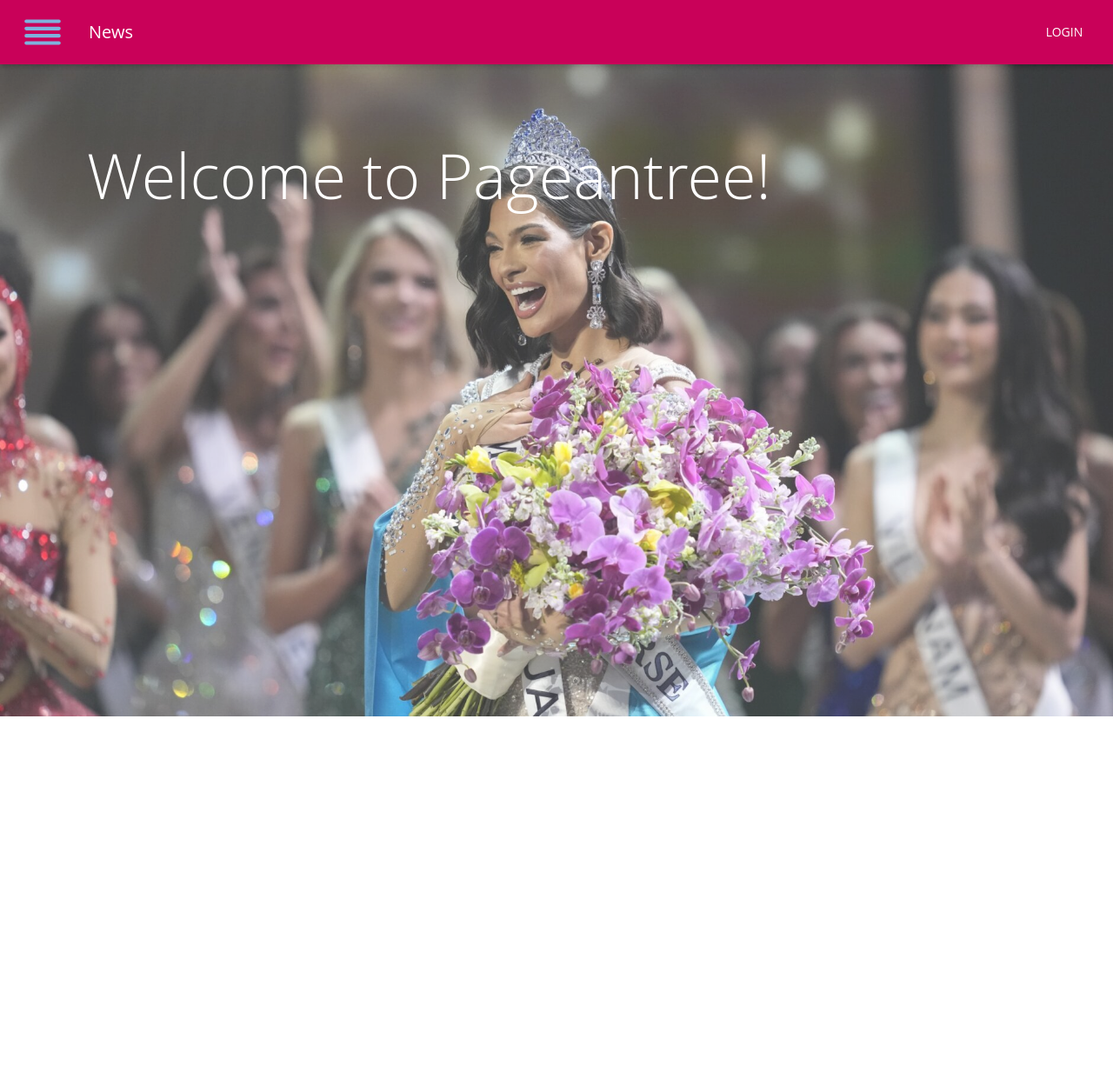
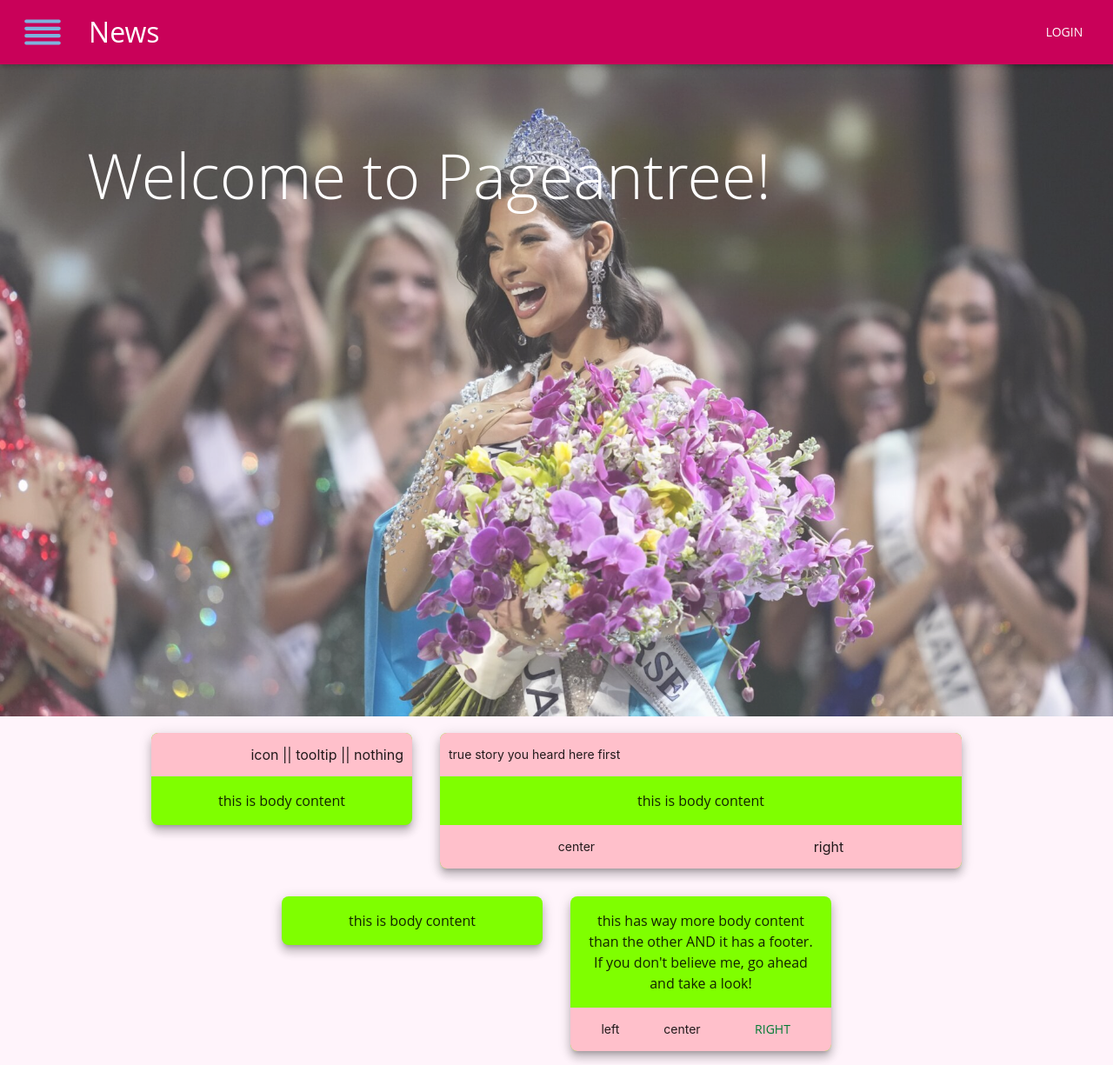
Before and after one commit to seanianking/pageantree, a React (Create React App) app in the folder client/: page / in a window 1280 px wide. Shown: the whole page at 87% size. Before the commit the page ends 827 px from the top, so only its background shows below. Built offline with nearby package versions, Linux system fonts and the light colour scheme.

Commit message:
basic layout added, simple card (sans theming) complete

```diff
--- /dev/null
+++ b/client/src/components/HomeBanner.js
@@ -0,0 +1,32 @@
+import React from "react";
+import { Container, Typography } from "@mui/material";
+import { useTheme } from "@mui/material/styles";
+import Banner from "../assets/images/banner.jpg"
+import styled from 'styled-components'
+
+const HomeBanner = () => {
+    const theme = useTheme();
+    return (
+        <Container maxWidth={'100%'} sx={{ padding: '0 !important' }}>
+            <StyledText color={theme.palette.primary.contrastText} variant="h1"> Welcome to Pageantree! </StyledText>
+            <StyledBanner src={Banner} alt="Miss El Salvador crowning" />
+        </Container>
+    );
+};
+
+export default HomeBanner;
+
+const StyledBanner = styled.img`
+width: 100vw;
+height: 750px;
+opacity: 0.8;
+object-fit: cover;
+object-position: 0 0;
+`
+
+const StyledText = styled(Typography)`
+position: absolute;
+margin-top: 85px;
+z-index:10000;
+margin-left: 100px;
+`
--- /dev/null
+++ b/client/src/components/SimpleCard.js
@@ -0,0 +1,106 @@
+import React from 'react'
+import { Card, Typography } from '@mui/material'
+import styled from 'styled-components'
+
+
+
+const SimpleCard = ({
+    headerText,
+    headerRight,
+    bodyContent,
+    footerLeft,
+    footerCenter,
+    footerRight,
+    height = "fit-content",
+    width = "300px"
+}) => {
+
+    const checkFooter = (footerLeft, footerCenter, footerRight) => {
+        if (footerLeft || footerCenter || footerRight) {
+            console.log("true")
+            return true
+        } else {
+            console.log("false")
+            return false
+        }
+    }
+    const checkHeader = (headerText, headerRight) => {
+        if (headerText || headerRight) {
+            console.log("true")
+            return true
+        } else {
+            console.log("false")
+            return false
+        }
+    }
+    return (
+
+        <StyledCard raised sx={{ height: { height }, width: { width }, backgroundColor: "chartreuse" }}>
+            {checkHeader(headerText, headerRight) &&
+                < StyledHeader >
+                    <Typography variant='body'>{headerText}</Typography>
+                    {headerRight &&
+                        <span>{headerRight}</span>
+                    }
+                </StyledHeader>
+            }
+            {bodyContent &&
+                <StyledBody>
+                    <Typography variant='body'>
+                        <Typography>{bodyContent}</Typography>
+                    </Typography>
+                </StyledBody>
+            }
+
+            {checkFooter(footerLeft, footerCenter, footerRight) &&
+                <StyledFooter>
+                    {footerLeft &&
+                        <Typography variant='body'>{footerLeft}</Typography>
+                    }
+                    {footerCenter &&
+                        <Typography variant='body'>{footerCenter}</Typography>
+                    }
+                    {footerRight &&
+                        <>{footerRight}</>
+                    }
+
+                </StyledFooter>
+            }
+        </StyledCard >
+    )
+}
+
+export default SimpleCard
+
+const StyledHeader = styled.div`
+height: 50px;
+width: 100%;
+background-color: pink;
+display: flex;
+justify-content: space-between;
+padding: 10px;
+align-items: center;
+`
+const StyledCard = styled(Card)`
+margin:16px;
+display: flex;
+flex-direction: column;
+align-items: center;
+justify-content: space-between;
+`
+
+const StyledBody = styled.div`
+text-align: center;
+padding: 16px;
+margin: auto;
+`
+
+const StyledFooter = styled.div`
+height: 50px;
+width: 100%;
+background-color: pink;
+display: flex;
+justify-content: space-around;
+padding: 10px;
+align-items: center;
+`
--- a/client/src/index.css
+++ b/client/src/index.css
@@ -19,6 +19,7 @@ html {
  */
 body {
   margin: 0;
+  background-color: "#fff4fb";
 }
 
 /**
@@ -351,6 +352,7 @@ END NORMALIZE CSS
 html,
 body {
   min-height: 100%;
+  background-color: #fff4fb;
 }
 
 body {
--- /dev/null
+++ b/client/src/layouts/PageLayout.js
@@ -0,0 +1,18 @@
+import React from 'react'
+import styled from 'styled-components'
+
+const PageLayout = ({ children }) => {
+    return (
+        <StyledLayout>
+            {children}
+        </StyledLayout>
+    )
+}
+
+export default PageLayout
+
+const StyledLayout = styled.div`
+display:flex;
+flex-wrap:wrap;
+justify-content:center;
+`
--- a/client/src/pages/Home.js
+++ b/client/src/pages/Home.js
@@ -1,32 +1,22 @@
 import React from "react";
-import { Container, Typography } from "@mui/material";
-import { useTheme } from "@mui/material/styles";
-import Banner from "../assets/images/banner.jpg"
-import styled from 'styled-components'
+import HomeBanner from "../components/HomeBanner";
+import SimpleCard from "../components/SimpleCard";
+import PageLayout from "../layouts/PageLayout";
+import { Button } from "@mui/material";
 
 const Home = () => {
-  const theme = useTheme();
   return (
-    <Container maxWidth={'100%'} sx={{ padding: '0 !important' }}>
-      <StyledText color={theme.palette.primary.contrastText} variant="h1"> Welcome to Pageantree! </StyledText>
-      <StyledBanner src={Banner} alt="Miss El Salvador crowning" />
-    </Container>
+    <>
+      <PageLayout>
+        <HomeBanner />
+        <SimpleCard bodyContent={"this is body content"} headerRight={"icon || tooltip || nothing"} />
+        <SimpleCard bodyContent={"this is body content"} headerText={"true story you heard here first"} footerCenter={"center"} footerRight={"right"} width="600px" />
+        <SimpleCard bodyContent={"this is body content"} />
+        <SimpleCard bodyContent={"this has way more body content than the other AND it has a footer. If you don't believe me, go ahead and take a look!"} footerCenter={"center"} footerLeft={"left"} footerRight={<Button>right</Button>} />
+      </PageLayout>
+    </>
+
   );
 };
 
 export default Home;
-
-const StyledBanner = styled.img`
-width: 100vw;
-height: 750px;
-opacity: 0.8;
-object-fit: cover;
-object-position: 0 0;
-`
-
-const StyledText = styled(Typography)`
-position: absolute;
-margin-top: 85px;
-z-index:10000;
-margin-left: 100px;
-`
--- a/client/src/theme.js
+++ b/client/src/theme.js
@@ -27,6 +27,24 @@ const theme = createTheme({
     h1: {
       fontSize: "72px",
     },
+    h2: {
+      fontSize: "64px",
+    },
+    h3: {
+      fontSize: "56px",
+    },
+    h4: {
+      fontSize: "48px",
+    },
+    h5: {
+      fontSize: "40px",
+    },
+    h6: {
+      fontSize: "32px",
+    },
+    body: {
+      fontSize: "14px"
+    },
     subtitle1: {
       fontFamily: 'Lato',
     },
```
